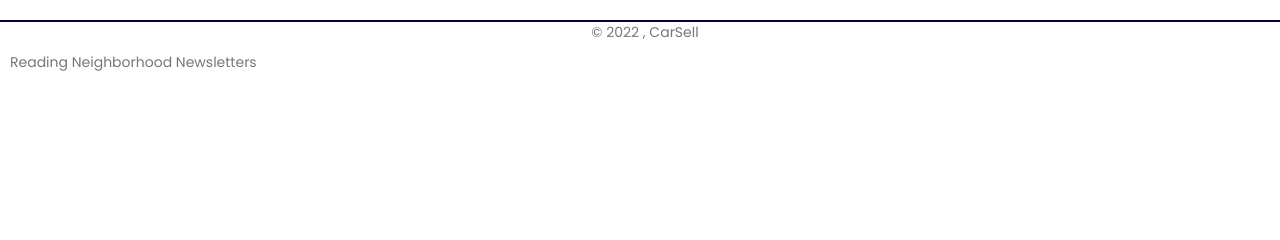
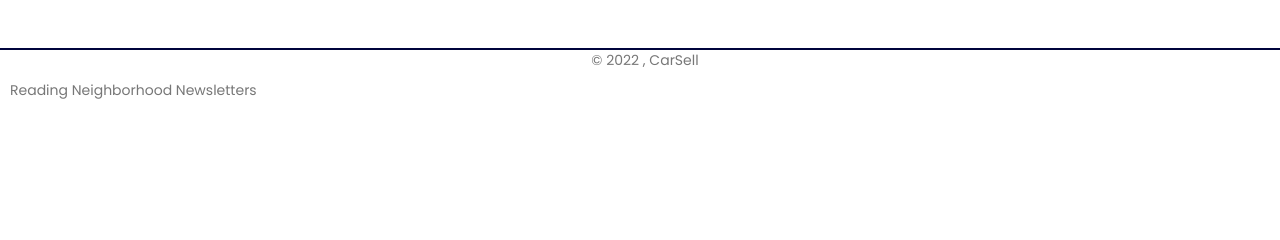
Before and after one commit to stfn-ko/_wheelo, a Python web app: template Website/app/templates/auth/admin.html in a window 1280 px wide. Shown: the part 231-471 px from the top of the page. Run offline with Jinja, Linux system fonts and the light colour scheme; the template is opened without the code that fills it, so the values that code supplies are empty; some libraries are stand-ins or nearby versions.

Commit message:
Added margin to footer

```diff
--- a/Website/app/static/css/styles.css
+++ b/Website/app/static/css/styles.css
@@ -7,7 +7,9 @@ body {
 }
 .footer{
   border-top: 2px solid #00043C;
+  margin-top: 2em;
 }
+
 /* scroll bars */
 html::-webkit-scrollbar {
     width: 1px;
```
